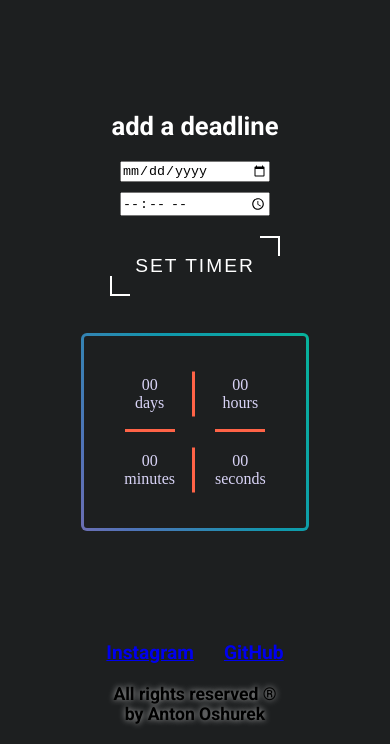
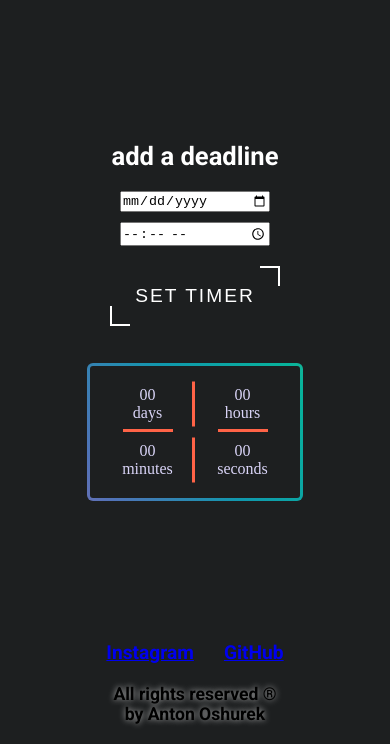
Before and after one commit to AntonOshurek/JS-Timer-Landing-Page, a plain HTML site: page index.html in a window 390 px wide. Shown: the part 100-844 px from the top of the page. Drawn offline with Linux system fonts and the light colour scheme; a web font is replaced by a local one.

Commit message:
correcting mobile timer loyalts

```diff
--- a/style.css
+++ b/style.css
@@ -149,6 +149,7 @@
     .timer {
         display: grid;
         grid-template-columns: 1fr 1fr;
+        padding: 10px;
     }
 }
 
@@ -192,6 +193,10 @@
 }
 
 @media (max-width: 700px) {
+    .timer__item {
+        padding: 10px;
+    }
+
     .timer__item:nth-child(-n+2)::after {
         content: '';
         position: absolute;
```
